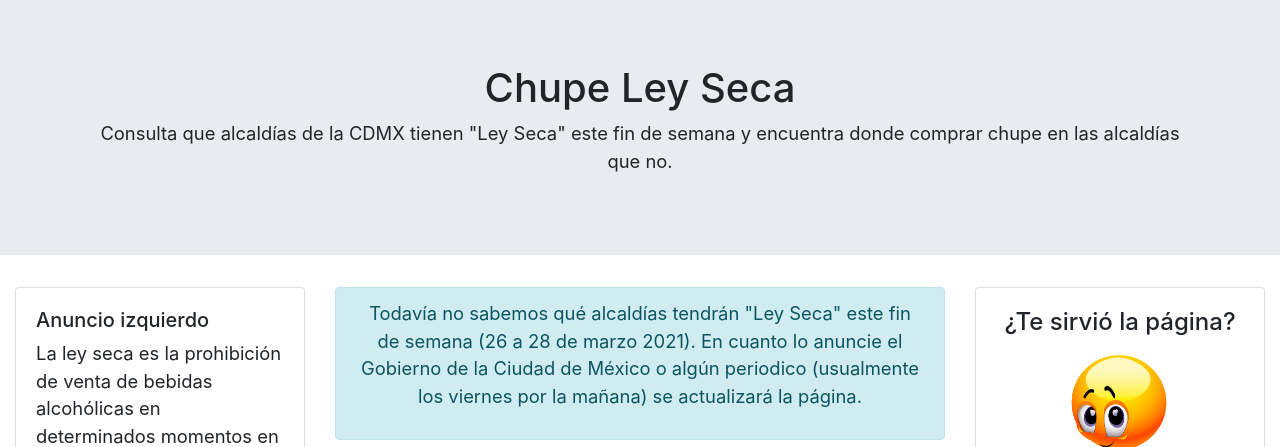
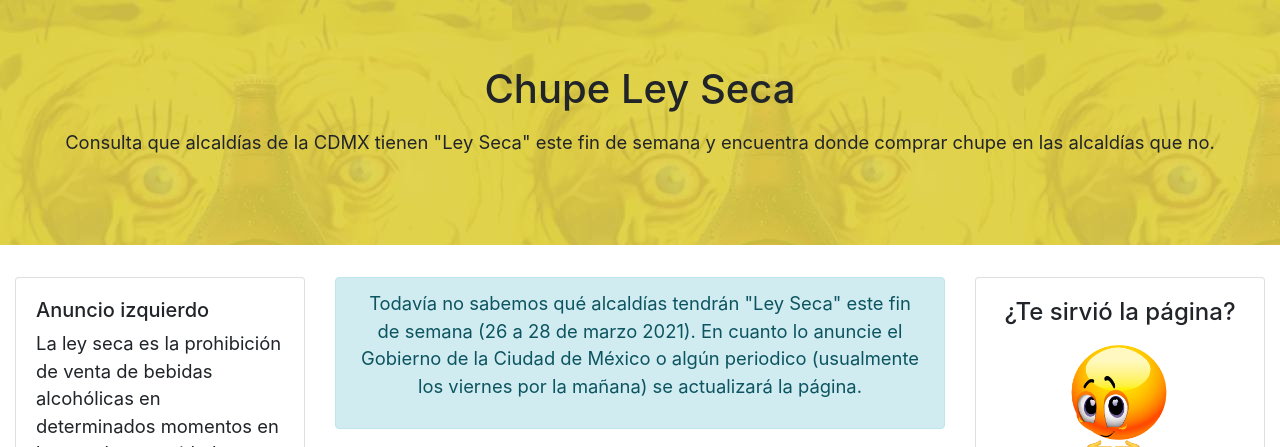
Before and after one commit to dumasoficial/dumasoficial.github.io, a plain HTML site: page index.html in a window 1280 px wide. Shown: the top 447 px of the page. Drawn offline with nearby package versions, Linux system fonts and the light colour scheme; some packages are replaced by stand-ins of ours.

Commit message:
styling and header image

```diff
--- a/index.html
+++ b/index.html
@@ -62,14 +62,31 @@
 </head>
 
 <body>
-    <div class="jumbotron" id="header-jumbotron">
-        <div class="container text-center">
-            <h1>Chupe Ley Seca</h1>
-            <p>Consulta que alcaldías de la CDMX tienen "Ley Seca" este fin de semana y encuentra donde comprar
+    <header>
+        <div id="intro-example" class="bg-image" style="background-image: url('imagenes/fondo.jpg');">
+            <div class="d-flex justify-content-center align-items-center h-100 text-center">
+                <div class="text">
+                <h1 class="mb-3">Chupe Ley Seca</h1>
+                <p class="mb-4">Consulta que alcaldías de la CDMX tienen "Ley Seca" este fin de semana y encuentra donde comprar
                     chupe en
                     las alcaldías que no.</p>
                 </div>
             </div>
+            <!--
+                <div class="d-flex justify-content-center align-items-center h-100">
+                    <div class="text-white">
+                        <h1 class="mb-3">Learn Bootstrap 5 with MDB</h1>
+                        <h5 class="mb-4">Best & free guide of responsive web design</h5>
+                    </div>
+                </div>
+            -->
+            </div>
+    </header>
+    <!--
+    <div class="jumbotron" id="header-jumbotron">
+
+    </div>
+-->
     <div class="container-fluid">
         <div id="main-row" class="row">
             <div id="left-column" class="col-sm-3 d-none d-lg-block">
@@ -111,13 +128,20 @@
                 <div class="container" id="faq">
                     <h4>¿Qué es la "Ley Seca"?</h4>
                     <p>
-                        Es la prohibición de venta de bebidas alcohólicas en determinados momentos en los que las autoridades consideren necesaria. Ha sido una de las medidas del Gobierno de la Ciudad de México para combatir contagios de COVID-19.
+                        Es la prohibición de venta de bebidas alcohólicas en determinados momentos en los que las
+                        autoridades consideren necesaria. Ha sido una de las medidas del Gobierno de la Ciudad de México
+                        para combatir contagios de COVID-19.
                     </p>
                     <h4>¿Está prohibido comprar alcohol en línea?</h4>
                     <p>
-                        Cuando hay seca depende de la alcaldía - algunas prohíben la venta por internet (y en apps como Rappi) y otras no. Como por el momento ninguna alcaldía tiene ley seca, si puedes comprar bebidas alcohólicas en línea.
+                        Cuando hay seca depende de la alcaldía - algunas prohíben la venta por internet (y en apps como
+                        Rappi) y otras no. Como por el momento ninguna alcaldía tiene ley seca, si puedes comprar
+                        bebidas alcohólicas en línea.
                         <br><br>
-                        Nota: si vas a pedir en línea y te frustra Rappi puedes probar Cornershop - app nueva de Uber donde te traen super y alcohol de supers y tienditas cerca. Si quieres probar puedes usar mi link para 2 envíos gratis lol: <a href="https://corner.shop/r/w2h3pty0q" target="_blank">https://corner.shop/r/w2h3pty0q</a>.
+                        Nota: si vas a pedir en línea y te frustra Rappi puedes probar Cornershop - app nueva de Uber
+                        donde te traen super y alcohol de supers y tienditas cerca. Si quieres probar puedes usar mi
+                        link para 2 envíos gratis lol: <a href="https://corner.shop/r/w2h3pty0q"
+                            target="_blank">https://corner.shop/r/w2h3pty0q</a>.
                     </p>
                     <!--
                     <blockquote class="blockquote text-justify">
@@ -152,9 +176,10 @@
             </div>
         </div>
     </div>
-    <footer class="bg-light text-center text-muted">
-        <div class="text-center p-3" style="background-color: rgba(0, 0, 0, 0.2);">
-            <p>
+    <br>
+    <footer class="text-center">
+        <div class="text-center p-2" >
+            <p style="margin-bottom: 0px;">
                 perdón amá. el futuro es hoy.
                 <br>
                 chupeleyseca.com
--- a/style.css
+++ b/style.css
@@ -1,5 +1,10 @@
-/* Always set the map height explicitly to define the size of the div
-       * element that contains the map. */
+/**
+pallete
+Wattle (amarillo) #DECF48
+Jon (cafe) #3D1F1F
+Thunderbird (naranja) #B6331B
+Hampton (blanco-gris) #E7DDB6
+*/
        #map {
         height: 400px;
         width: 100%;
@@ -12,6 +17,20 @@
         margin: 0;
         padding: 0;
       }
+      header{
+        margin-bottom: 2rem;
+      }
+      /* Default height for small devices */
+      #intro-example {
+        height: 280px;
+      }
+
+      /* Height for devices larger than 992px */
+      @media (min-width: 992px) {
+        #intro-example {
+          height: 245px;
+        }
+      }
       p{
         font-size: 1.15rem;
       }
@@ -21,9 +40,15 @@
         padding-right: 0px;
 
       }
-      .jumbotron{
+      .alert-info {
+        color: #0c5460;
+        background-color: #d1ecf1;
+        border-color: #bee5eb;
+    }
+      footer{
         border-radius: 0px;
         /**margin-bottom: 0px;*/
+        background-color: #DECF48;
 
       }
       #header-jumbotron-temp{
```
Also changed, not shown: imagenes/fondo.jpg (added). Lines whose indentation alone changed are shown as unchanged.
